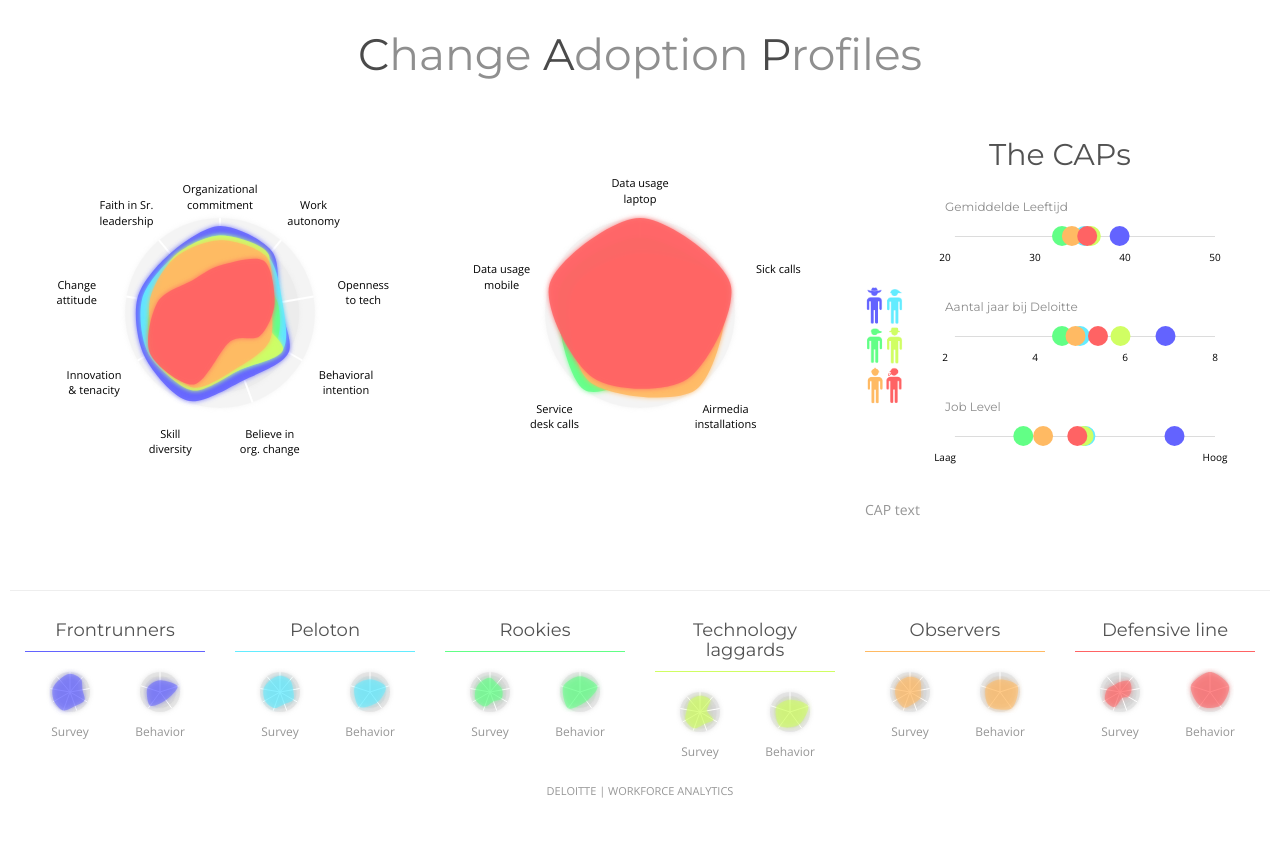
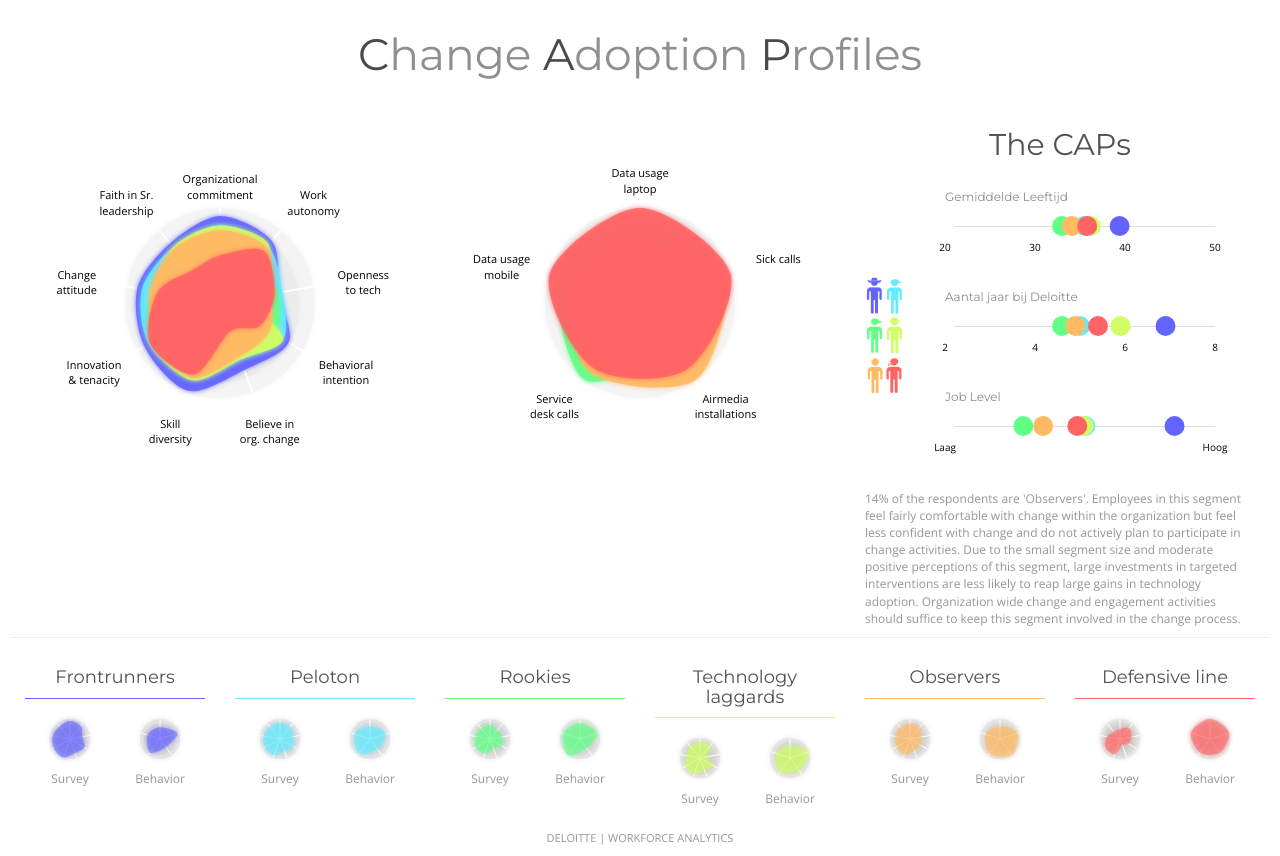
Before and after one commit to knut0815/cap, a plain HTML site: page index.html in a window 1280 px wide. Before the commit the page ends 809 px from the top, so only its background shows below. Drawn offline with nearby package versions, Linux system fonts and the light colour scheme.

Commit message:
Positioning of the bottom row fixed

```diff
--- a/index.html
+++ b/index.html
@@ -65,7 +65,7 @@
 		}
 
 		.bigChartText {
-			font-size: 14px;
+			font-size: 12px;
 			text-align: justify;
 		}
 
@@ -112,7 +112,7 @@
 	<div class="chartWrapper">
 		<div id="cont" class="container-fluid">
 
-			<h1 style="padding-bottom: 30px; color: #8F8F8F;"><span style="color: #4A4A4A;">C</span>hange <span style="color: #4A4A4A;">A</span>doption <span style="color: #4A4A4A;">P</span>rofiles</h1>
+			<h1 style="padding-bottom: 20px; color: #8F8F8F;"><span style="color: #4A4A4A;">C</span>hange <span style="color: #4A4A4A;">A</span>doption <span style="color: #4A4A4A;">P</span>rofiles</h1>
 
 			<div class="row">
 				<div class="col-sm-8 column">
@@ -134,7 +134,10 @@
 					<div class="row" style="padding-top: 10px;">
 						<div class="col-sm-12 column">
 							<span class="bigChartText">
-							CAP text</span>
+							14% of the respondents are 'Observers'. Employees in this segment feel fairly comfortable with change within the organization but feel less confident with
+							change and do not actively plan to participate in change activities. Due to the small segment size and moderate positive perceptions of this segment, large
+							investments in targeted interventions are less likely to reap large gains in technology adoption. Organization wide change and engagement activities should
+							suffice to keep this segment involved in the change process.</span>
 						</div>
 					</div>
 
@@ -539,8 +542,8 @@ addedText["peloton"] = "34% of the respondents (the largest profile segment) are
 					   "and utilizing this segment as technology support agents or 'super users' that help to guide others with new technology.";
 addedText["rookies"] = "14% of the respondents are 'Rookies'. Employees in this segment are in the early stages of their career and experience less work autonomy than others. " +
 					   "They feel comfortable with change within the organization and have a slightly above average preference to try out new technology. A changing organization " +
-					   "can meet this segments’ needs by involving them in the latest technology releases along with the 'Peloton” segment and empowering them to become familiar " +
-					   "with technology before it is shared with a broader audience. Adding gamification components to get them familiar with new technology is also likely to appeal to this age demographic.";
+					   "can meet this segments’ needs by involving them in the latest technology releases along with the 'Peloton' segment and empowering them to become familiar " +
+					   "with technology before it is shared with a broader audience. Adding gamification components to get them familiar with new technology is also likely to appeal.";
 addedText["laggards"] = "20% of the respondents are 'Technology laggards'. Employees in this segment adopt technology slowly and are relatively uncomfortable with change within the " +
 						"organization. A changing organization can support this segment by keeping technology explanations short and simple (KISS). Make sure to include this segment " +
 						"when all bugs are fixed and clearly communicate about go-to options (person/contact details/help line) for support.";
@@ -550,8 +553,8 @@ addedText["observers"] = "14% of the respondents are 'Observers'. Employees in t
 						 "suffice to keep this segment involved in the change process.";
 addedText["defensive"] = "6% of the respondents are part of the 'Defensive line'. Employees in this segment feel uncomfortable with change within the organization, are less engaged and do not " +
 						 "intend to actively support change activities. This segment has less positive perceptions of most aspects of their employment experience and targeted interventions toward " +
-						 "technology behavior are not likely to address underlying issues experienced by this segment. A changing organization should focus their change effort on the other segments " +
-					     "to increased adoption rates. Broader interventions should be reviewed with HR to address the experiences of this segment.";
+						 "technology behavior are not likely to address underlying issues experienced by this segment. A changing organization should focus their change effort on the other segments. " +
+					     "Broader interventions should be reviewed with HR to address the experiences of this segment.";
 addedText["caps"] = "Text explaining CAPs";
 
 //////////////////////////////////////////////////////////////
@@ -984,10 +987,10 @@ var CAPByName = [];
 for(var i = 0; i < CAPnames.length; i++ ) CAPByName[CAPnames[i]] = CAPnamesFull[i];
 
 //Adjust sizes of the small boxes at the bottom
-var docHeight = $(window).height();
-var footerHeight = $('#smallBoxes').height();
-var footerTop = $('#smallBoxes').position().top + footerHeight;
-$('#smallBoxes').css('margin-top', -50 + (docHeight - footerTop) + 'px');
+var docHeight = $(window).height(),
+	footerHeight = $('#smallBoxes').height(),
+	footerTop = $('#smallBoxes').position().top + footerHeight;
+$('#smallBoxes').css('margin-top', Math.max(0, -50 + (docHeight - footerTop)) + 'px');
 
 //Adjust the width of the image
 var imgWidth = $('.imgDiv').width();
@@ -1001,7 +1004,7 @@ function clickFunction(chosen) {
 	//Change the text and titles
 	d3.select(".bigChartTitle").html(CAPByName[chosen]);
 	d3.select(".bigChartText").html(addedText[chosen]);
-
+	//Change the image and place in center of div
 	d3.select(".CAPimage").transition().duration(400).style("opacity", 0);
 	setTimeout( function() {
 		d3.select(".CAPimage").attr("src", "img/" + chosen + ".png");
```
